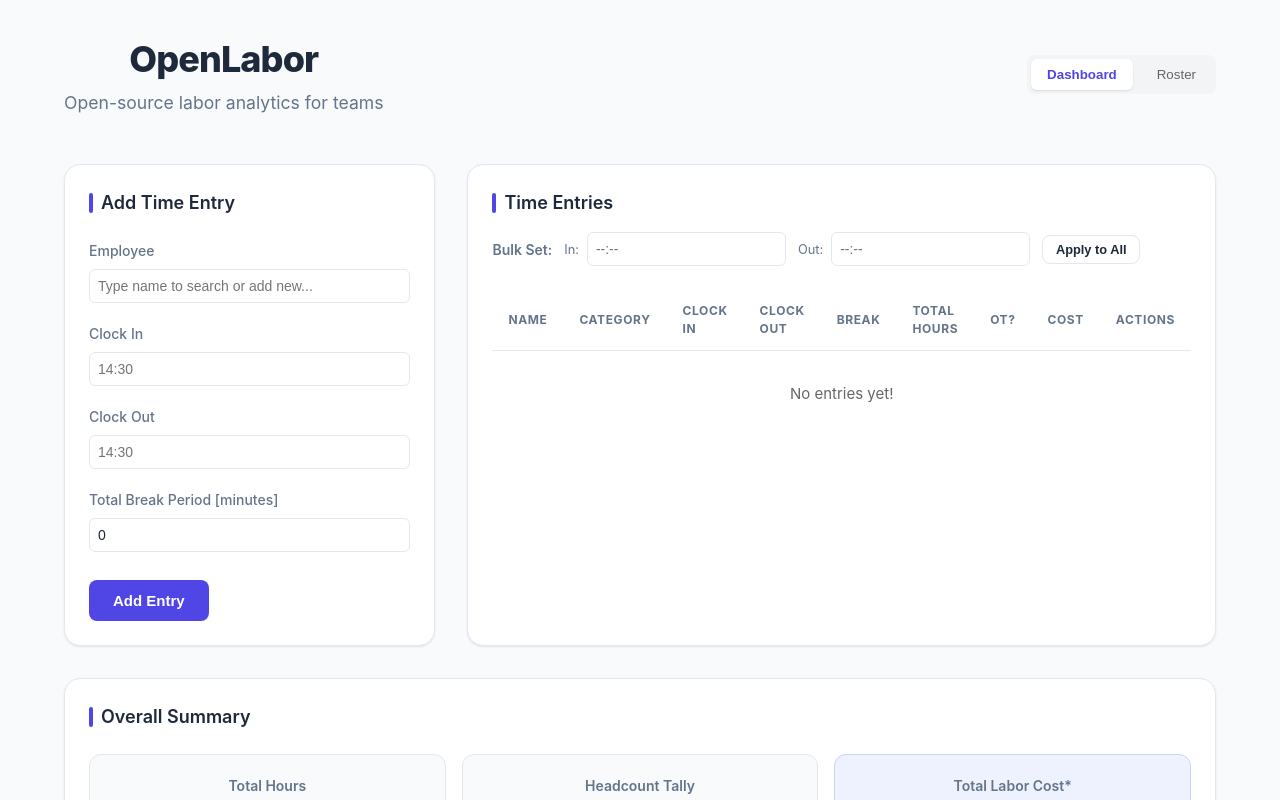
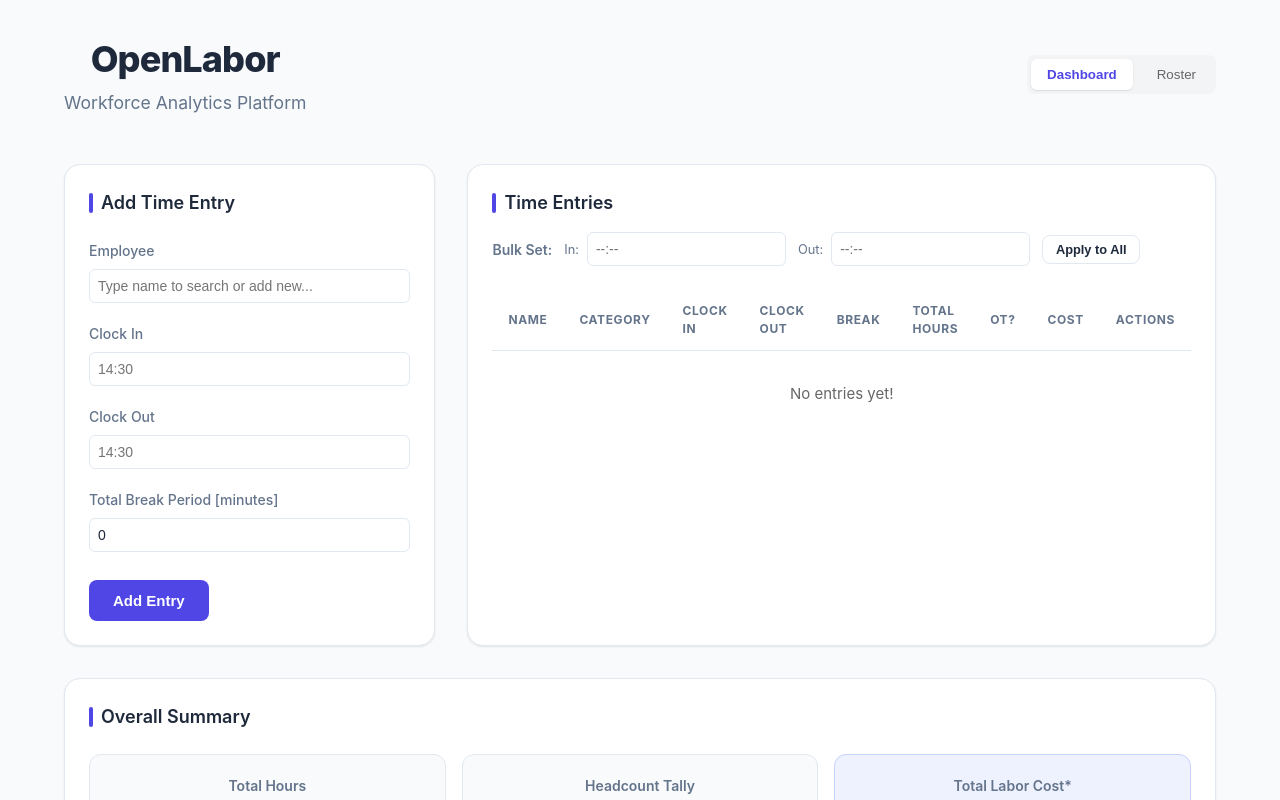
Before and after one commit to Garrett96/openlabor, a React (Vite) app: page / in a window 1280 px wide. Shown: the top 800 px of the page. Built offline with nearby package versions, Linux system fonts and the light colour scheme.

Commit message:
Update App.tsx

```diff
--- a/src/App.tsx
+++ b/src/App.tsx
@@ -20,7 +20,7 @@ function App() {
     <header style={{ display: 'flex', justifyContent: 'space-between', alignItems: 'center', flexWrap: 'wrap', gap: '1rem' }}>
     <div>
     <h1 style={{ marginBottom: '0.25rem' }}>OpenLabor</h1>
-    <p style={{ margin: 0 }}>Open-source labor analytics for teams</p>
+    <p style={{ margin: 0 }}>Workforce Analytics Platform</p>
     </div>
 
     {/* Navigation Tabs */}
```
